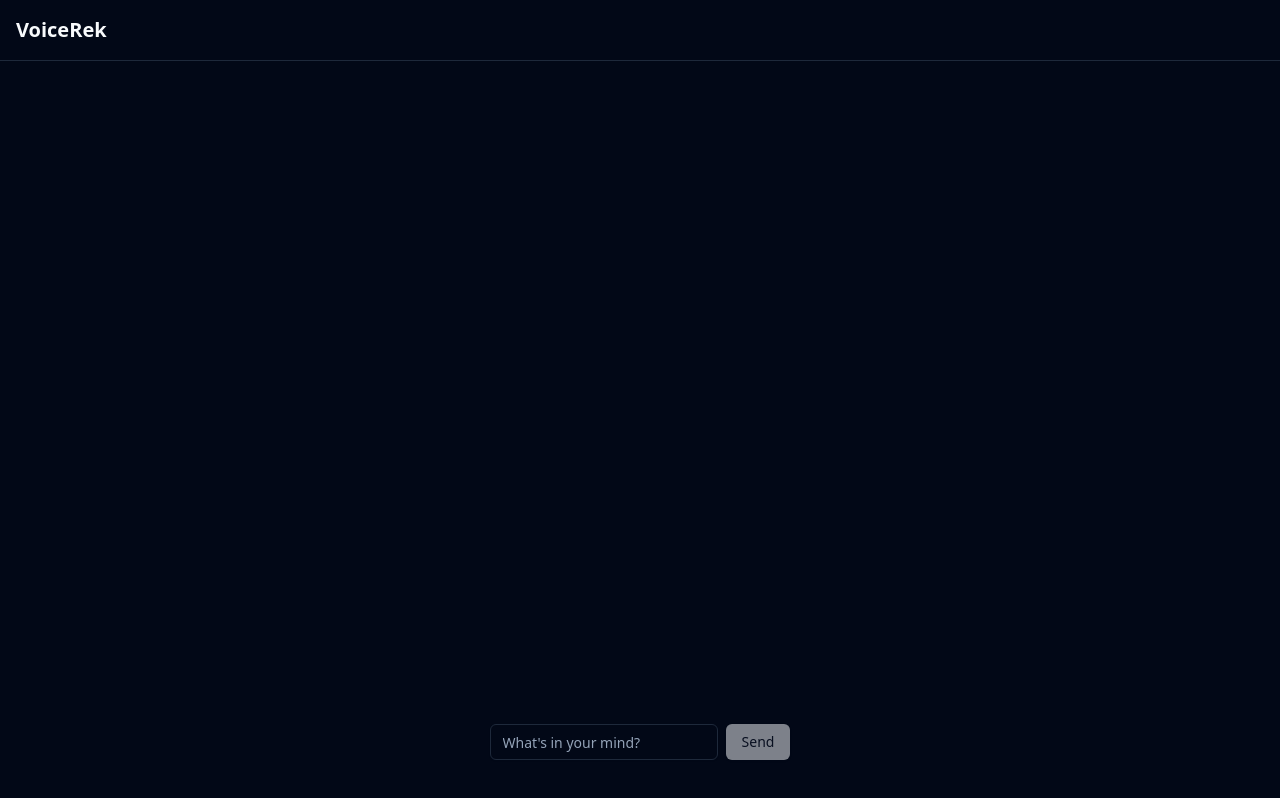
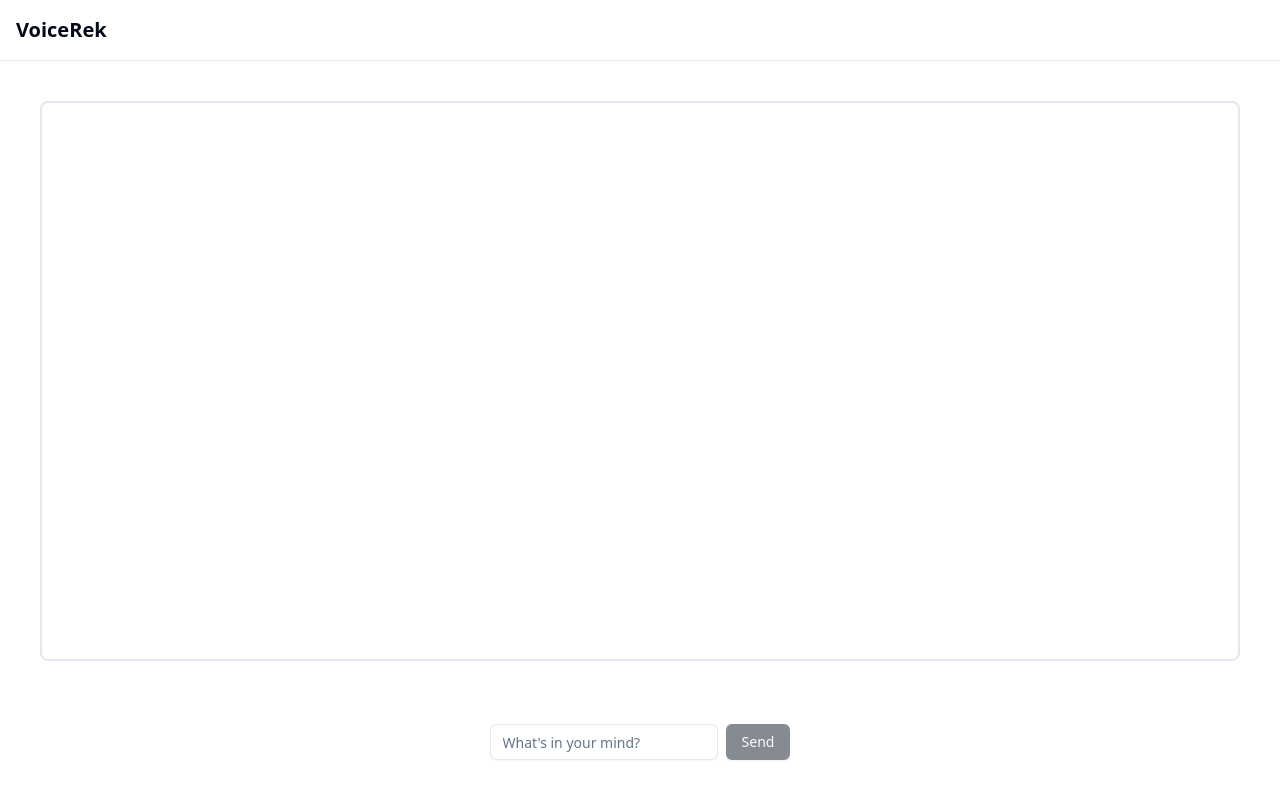
Before and after one commit to TheRohit/voicerek, a Next.js app: page / in a window 1280 px wide. Built offline with nearby package versions, Linux system fonts and the light colour scheme.

Commit message:
add threejs

```diff
--- a/package.json
+++ b/package.json
@@ -16,6 +16,7 @@
     "@deepgram/sdk": "^3.2.0",
     "@radix-ui/react-icons": "^1.3.0",
     "@radix-ui/react-slot": "^1.0.2",
+    "@react-three/fiber": "^8.16.2",
     "@t3-oss/env-nextjs": "^0.9.2",
     "@tanstack/react-query": "^5.32.0",
     "@uidotdev/usehooks": "^2.4.1",
@@ -33,6 +34,7 @@
     "react-dom": "18.2.0",
     "tailwind-merge": "^2.3.0",
     "tailwindcss-animate": "^1.0.7",
+    "three": "^0.163.0",
     "zod": "3.22.4"
   },
   "devDependencies": {
--- a/src/app/layout.tsx
+++ b/src/app/layout.tsx
@@ -30,7 +30,7 @@ export default function RootLayout({
   return (
     <html lang="en">
       <Providers>
-        <body className={`font-sans ${inter.variable} dark`}>
+        <body className={`font-sans ${inter.variable}`}>
           <div className="grid h-screen grid-rows-[auto,1fr]">
             <TopNav />
             <main className="overflow-y-scroll">{children}</main>
--- a/src/app/page.tsx
+++ b/src/app/page.tsx
@@ -5,6 +5,7 @@ import { useState } from "react";
 import TextArea from "~/components/Home/TextArea";
 import axios from "axios";
 import { playAudio } from "~/utils/utils";
+import ResponseScreen from "~/components/Home/ResponseScreen";
 
 export default function HomePage() {
   const [message, setMessage] = useState<string>("");
@@ -13,6 +14,7 @@ export default function HomePage() {
   const { mutate: sendMessage, isPending } = useMutation({
     mutationFn: async () => {
       const { data } = await axios.post("/api/askgroq", { message });
+      setMessage("");
       return data as string;
     },
 
@@ -46,8 +48,8 @@ export default function HomePage() {
   });
 
   return (
-    <main className="flex h-full flex-col items-center justify-end gap-5 p-10 text-white">
-      {response}
+    <main className="flex h-full w-full flex-col items-center justify-between gap-5 p-10 text-black">
+      <ResponseScreen response={response} />
       <TextArea
         setMessage={setMessage}
         handleSend={sendMessage}
--- /dev/null
+++ b/src/components/Home/ResponseScreen.tsx
@@ -0,0 +1,13 @@
+interface ResponseScreenProps {
+  response: string;
+}
+
+const ResponseScreen = ({ response }: ResponseScreenProps) => {
+  return (
+    <div className="flex h-[70vh] w-full items-center justify-center rounded-lg border-2 border-slate-200 p-5">
+      <div className="text-center text-8xl">{response}</div>
+    </div>
+  );
+};
+
+export default ResponseScreen;
--- a/src/components/Home/TextArea.tsx
+++ b/src/components/Home/TextArea.tsx
@@ -20,7 +20,6 @@ const TextArea = ({
   return (
     <div className="flex gap-2">
       <Input
-        className="text-white"
         placeholder="What's in your mind?"
         value={message}
         onChange={(e) => {
```
Also changed, not shown: 1 other file (tests, documents, lock files or other folders).
